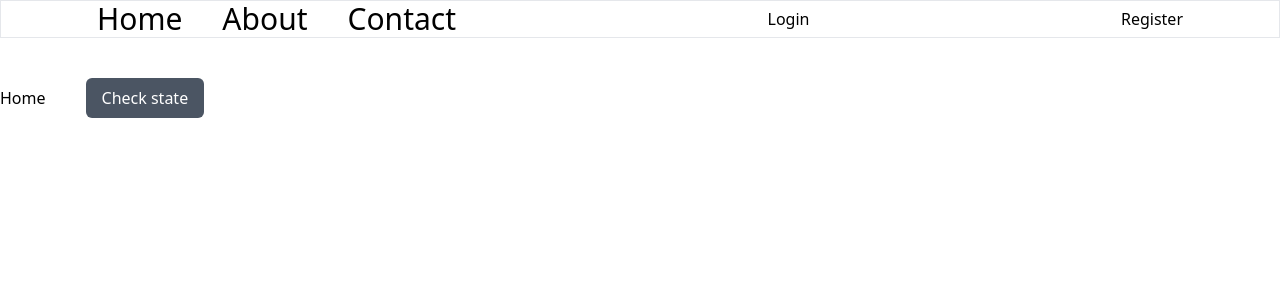
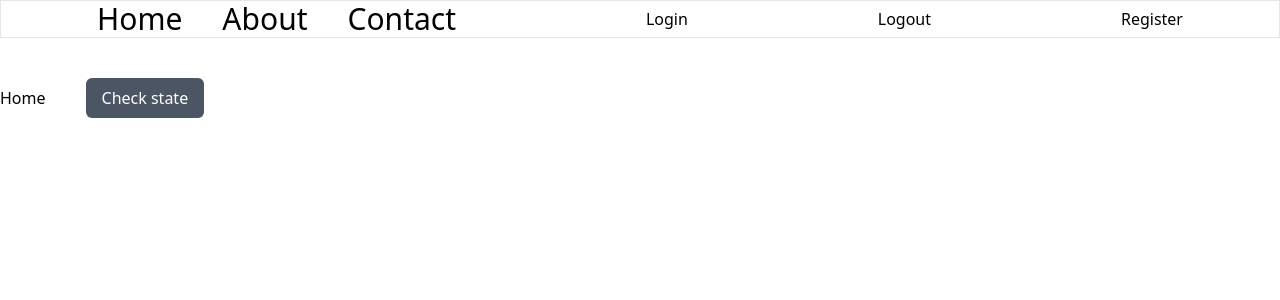
Before and after one commit to Yash-Solanki6803/ngo-portal, a React (Vite) app in the folder client/: page / in a window 1280 px wide. Shown: the top 300 px of the page. Built offline with nearby package versions, Linux system fonts and the light colour scheme.

Commit message:
Logout Functionality implementation

```diff
--- /dev/null
+++ b/client/src/components/Logout.jsx
@@ -0,0 +1,12 @@
+import React from "react";
+
+function Logout() {
+  const handleLogout = () => {
+    localStorage.removeItem("auth_token");
+    sessionStorage.clear();
+    window.location.href = "/";
+  };
+  return <div onClick={handleLogout}>Logout</div>;
+}
+
+export default Logout;
--- /dev/null
+++ b/client/src/components/index.js
@@ -0,0 +1 @@
+export { default as Logout } from "./Logout";
--- a/client/src/pages/Layout.jsx
+++ b/client/src/pages/Layout.jsx
@@ -3,6 +3,7 @@ import { useEffect } from "react";
 import { useDispatch, useSelector } from "react-redux";
 import { fetchUserFromToken } from "../api/authservice";
 import { setUserInfo } from "../redux/slices/userSlice";
+import { Logout } from "../components";
 
 const Layout = () => {
   const dispatch = useDispatch();
@@ -40,6 +41,7 @@ const Layout = () => {
         </ul>
 
         <Link to="/login">Login</Link>
+        <Logout />
         <Link to="/register">Register</Link>
       </nav>
 
```
